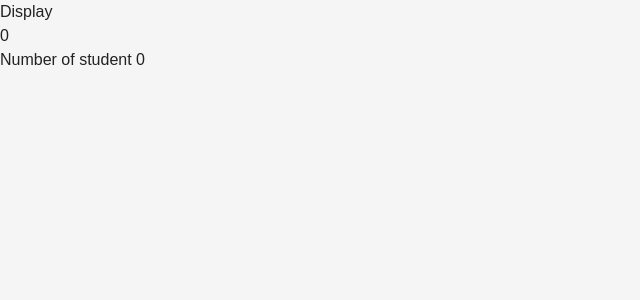
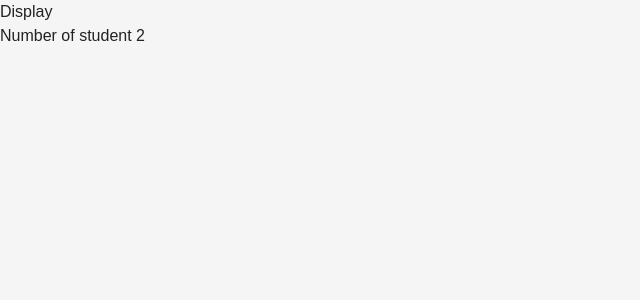
Before and after one commit to Harsimran141/ReactPractice, a React (Vite) app in the folder SecondApp/: page / in a window 1280 px wide. Shown: the top 300 px of the page, without its empty margins (0-640 px from the left). Built offline with nearby package versions, Linux system fonts and the light colour scheme.

Commit message:
feat: update Practice component to display student count and handle empty state

```diff
--- a/SecondApp/src/Practice.jsx
+++ b/SecondApp/src/Practice.jsx
@@ -1,9 +1,11 @@
 const Practice=()=>{
-const students =[];
+const students =[5,6];
 return(
     <>
 <h1>Display</h1>
-<p>{students.length && "No students found"}</p>
+{/* <p>{students.length  && "No students found"}</p> */}
+{/* <p>{students.length == 0  && "No students found"}</p> */}
+<p>{!students.length && "No students found"}</p>
 <p>Number of student {students.length}</p>
     </>
     )
```
